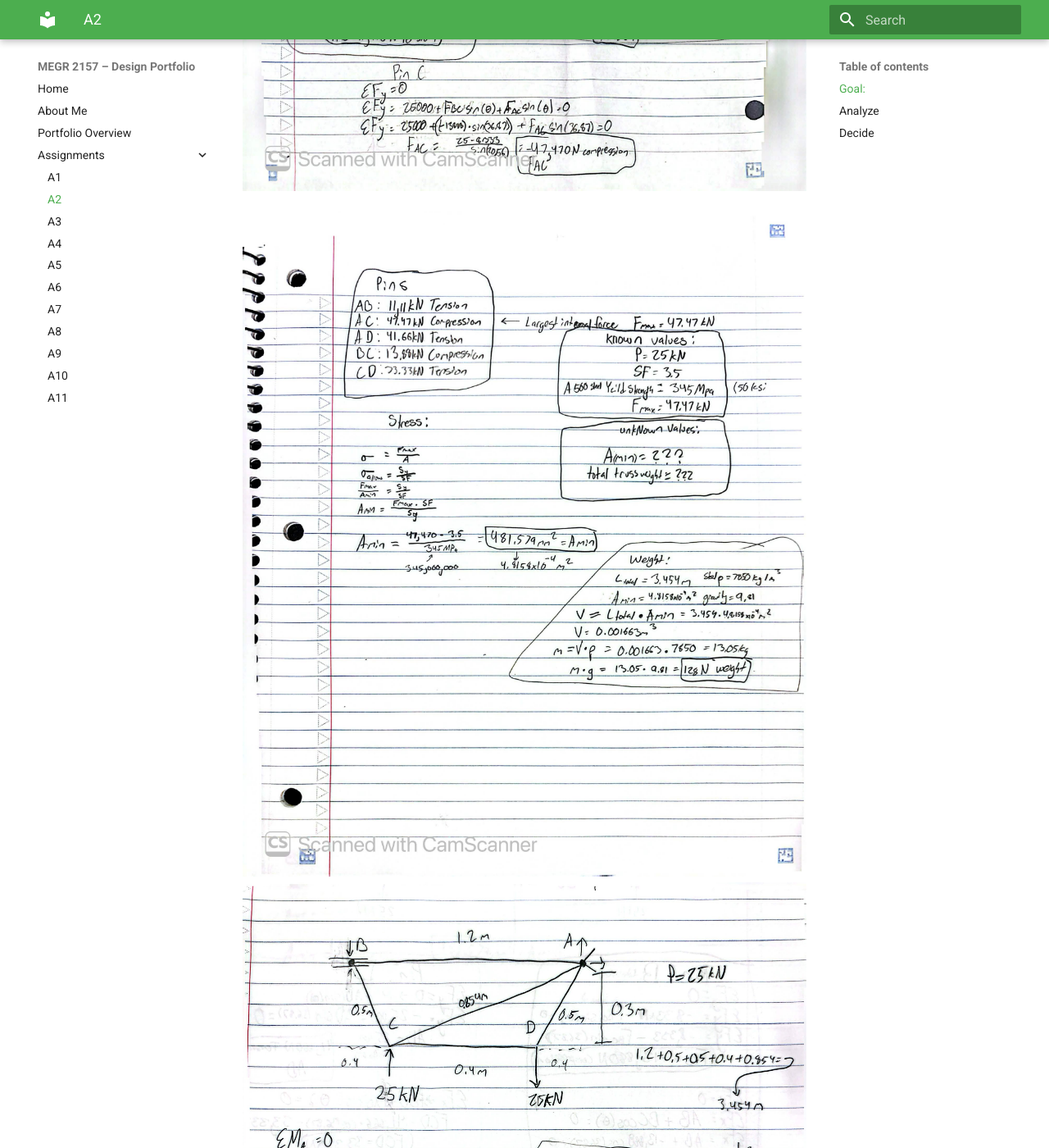
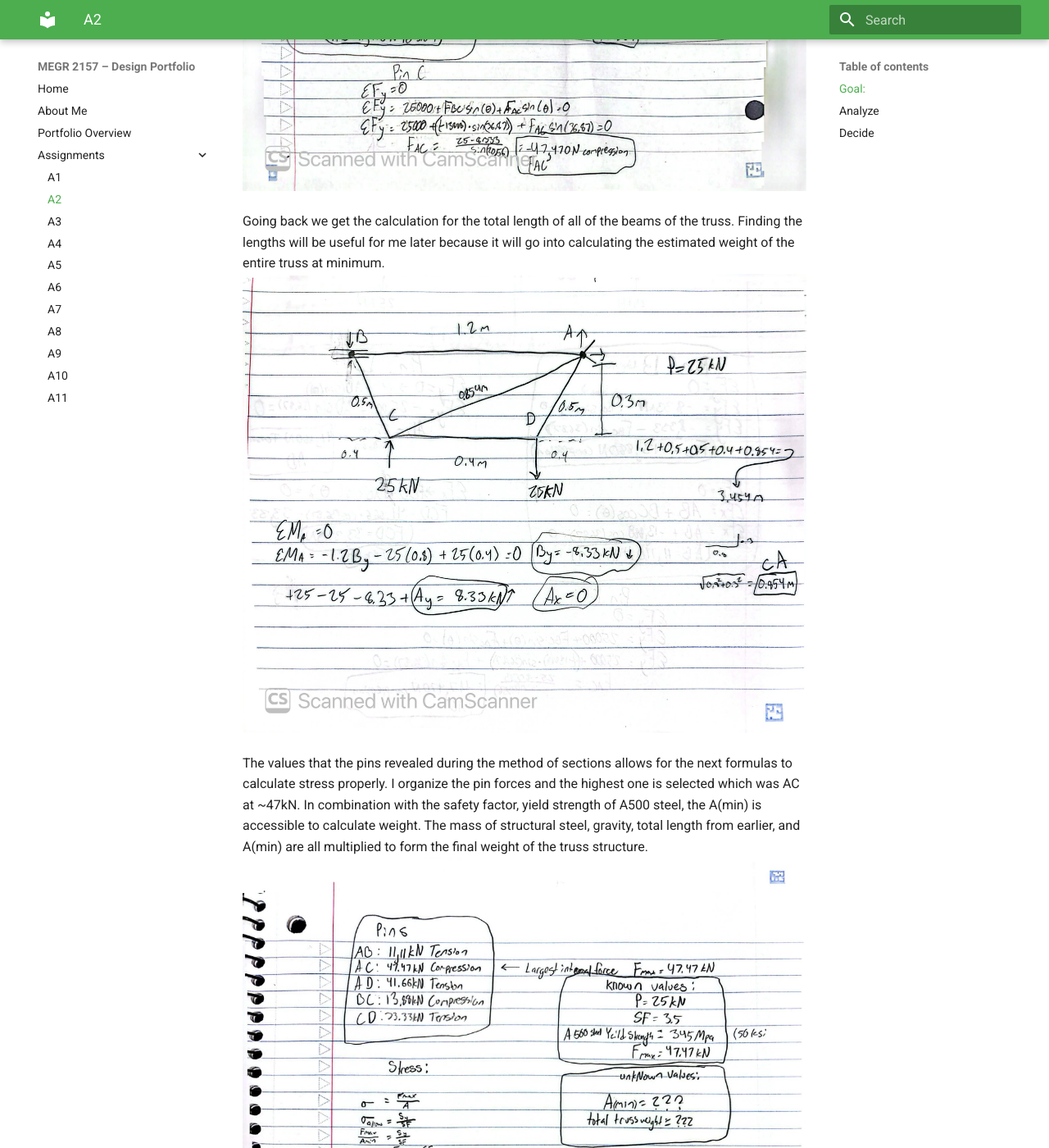
Before and after one commit to dadams78/design-projects-portfolio, an MkDocs documentation site: the page built from docs/assignments/A02/index.md, in a window 1280 px wide and 1400 px high, scrolled down 3042 px. Shown: the whole window at 82% size. Built offline with MkDocs 1.6.1 and Material for MkDocs 9.7.7, drawn with Linux system fonts in a browser that asks for light colours.

Commit message:
Update index.md

```diff
--- a/docs/assignments/A02/index.md
+++ b/docs/assignments/A02/index.md
@@ -16,8 +16,12 @@ After the decision was made, I got to work on the free body diagram. The unique
 This section calculated forces from each pin using method of joints, I included symbolic and numeric equations in order to stay as neat and clean as possible without mistakes. Of the entire structure only three of the pins needed to be calculated, of which I chose B, C, and D, starting off initially with B and D considering they had the least amount of members. From there using the values gained from Pins B and D, the final internal force AC was calculated.
 ![Calculations FBD](TrussPins.jpg)
 
+Going back we get the calculation for the total length of all of the beams of the truss. Finding the lengths will be useful for me later because it will go into calculating the estimated weight of the entire truss at minimum.
+![Calculations FBD](TrussLength.jpg)
+
+The values that the pins revealed during the method of sections allows for the next formulas to calculate stress properly. I organize the pin forces and the highest one is selected which was AC at ~47kN. In combination with the safety factor, yield strength of A500 steel, the A(min) is accessible to calculate weight. The mass of structural steel, gravity, total length from earlier, and A(min) are all multiplied to form the final weight of the truss structure.
 ![Calculations FBD](Trussweights.jpg)
-![Calculations FBD](TrussLength.jpg)
+
 ## Analyze
 Utilizing a Free Body Diagram, the forces put on each individual point(A,B,C,D) become available to use when calculating the final design of the truss.
 
```
